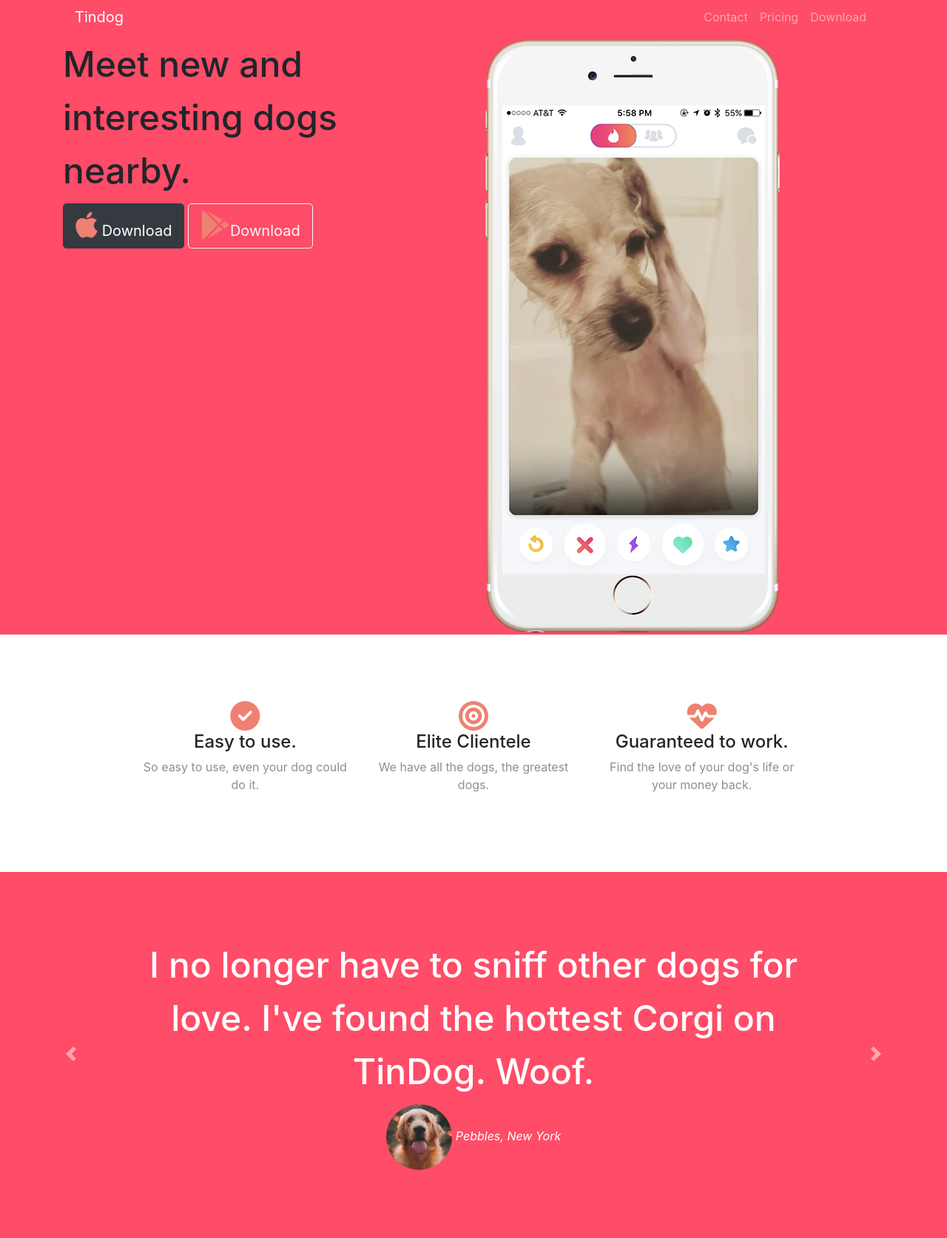
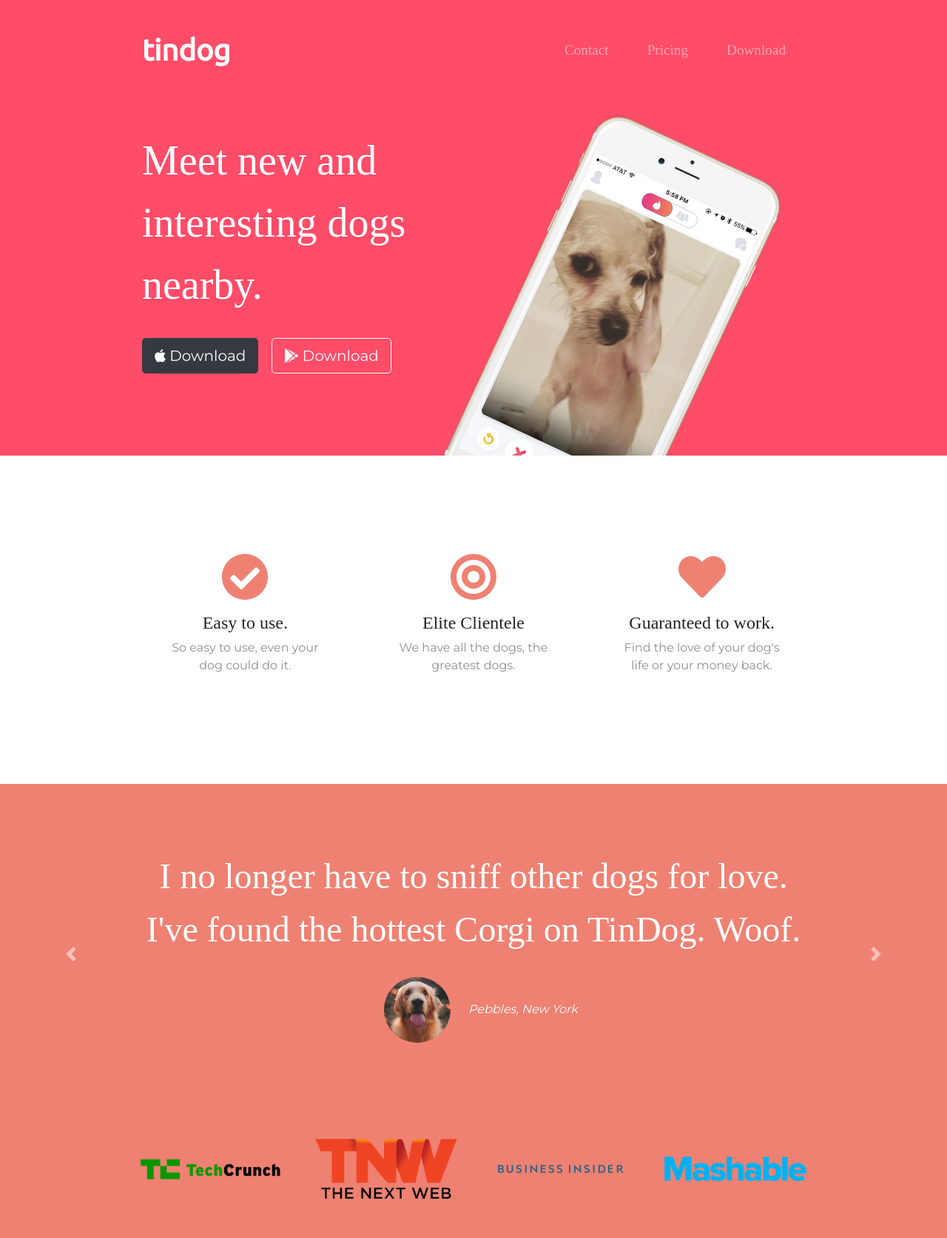
Before and after one commit to Bennett-91/MySite, a plain HTML site: page Tindog/index.html in a window 1280 px wide. Shown: the part 5-1679 px from the top of the page at 74% size. Drawn offline with nearby package versions, Linux system fonts and the light colour scheme.

Commit message:
BootStrap Final Project

```diff
--- a/Tindog/css/styles.css
+++ b/Tindog/css/styles.css
@@ -1,75 +1,179 @@
-#title {
-    background-color: #ff4c68
+
+body {
+  font-family: "Montserrat";
+  text-align: center;
 }
 
-#features {
-    text-align: center;
-    padding: 7% 15%;
-}
-
-#testimonials {
-    text-align: center;
-    background: #ff4c68;
-    color: #fff;
-}
-
-.testimonialsImage {
-    width: 10%;
-    border-radius: 100%;
-}
-
-.carousel-item {
-    padding: 7% 15%;
-}
-
-#press {
-    background: #ff4c68;
-    text-align: center;
-    padding-bottom: 3%;
-}
-
-.container-fluid {
-    padding: 3% 15%;
-}
-
-.row h1 {
-    font: Montserrat-black;
-    font-size: 3rem;
-    line-height: 1.5;
-}
-
-i:hover {
-    color: #ff4c68
-}
-
-i {
-    font-size: 40px;
-    color: #ef8172;
-}
-
-h2 {
-    font-size: 3rem;
-    line-height: 1.5;
-}
-
-h3{
-    font-size: 1.5rem;
+h1, h2, h3, h4, h5, h6 {
+  font-family: "Montserrat-Bold";
 }
 
 p {
-    color: #8f8f8f;
+  color: #8f8f8f;
+}
+
+/* Headings */
+
+.big-heading {
+  font-family: "Montserrat-Black";
+  font-size: 3.5rem;
+  line-height: 1.5;
+}
+
+.section-heading {
+  font-size: 3rem;
+  line-height: 1.5;
+}
+
+/* Containers */
+
+.container-fluid{
+  padding: 7% 15%;
+}
+
+/* Sections */
+
+.colored-section {
+  background-color: #ff4c68;
+  color: #fff;
+}
+
+.white-section {
+  background-color: #fff;
+}
+
+/* Navigation Bar */
+
+.navbar {
+  padding: 0 0 4.5rem;
+}
+
+.navbar-brand {
+  font-family: "Ubuntu";
+  font-size: 2.5rem;
+  font-weight: bold;
+}
+
+.nav-item {
+  padding: 0 18px;
+}
+
+.nav-link {
+  font-size: 1.2rem;
+  font-family: "Montserrat-Light";
+}
+
+/* Buttons */
+
+.download-button {
+  margin: 5% 3% 5% 0;
+}
+
+/* Title Section */
+
+#title {
+  background-color: #ff4c68;
+  color: #fff;
+  text-align: left;
+}
+
+#title .container-fluid {
+  padding: 3% 15% 7%;
+}
+
+/* Title Image */
+
+.title-image {
+  width: 60%;
+  transform: rotate(25deg);
+  position: absolute;
+  right: 30%;
+}
+
+/* Features Section */
+
+#features {
+  position: relative;
+}
+
+.feature-title {
+  font-size: 1.5rem;
+}
+
+.feature-box {
+  padding: 4.5%;
+}
+
+.icon {
+  color: #ef8172;
+  margin-bottom: 1rem;
+}
+
+.icon:hover {
+  color: #ff4c68;
+}
+
+/* Testimonial Section */
+
+#testimonials {
+  background-color: #ef8172;
+}
+
+.testimonial-text {
+  font-size: 3rem;
+  line-height: 1.5;
+}
+
+.testimonial-image {
+  width: 10%;
+  border-radius: 100%;
+  margin: 20px;
+}
+
+
+#press {
+  background-color: #ef8172;
+  padding-bottom: 3%;
 }
 
 .press-logo {
-    width: 10%;
-    margin: 20px 20px 50px;
+  width: 15%;
+  margin: 20px 20px 50px;
 }
 
+/* Pricing Section */
+
 #pricing {
-    padding: 100px;
-    text-align: center;
+  padding: 100px;
 }
 
-.pc {
-    padding: 3% 2%;
+.price-text {
+  font-size: 3rem;
+  line-height: 1.5;
 }
+
+.pricing-column {
+  padding: 3% 2%;
+}
+
+/* CTA Section */
+
+
+/* Footer Section */
+
+
+.social-icon {
+  margin: 20px 10px;
+}
+
+@media (max-width: 1028px) {
+
+  #title {
+    text-align: center;
+  }
+
+  .title-image {
+    position: static;
+    transform: rotate(0);
+  }
+}
--- a/Tindog/index.html
+++ b/Tindog/index.html
@@ -4,65 +4,71 @@
 <head>
   <meta charset="utf-8">
   <title>TinDog</title>
+
   <!-- Google Fonts -->
-    <link rel="preconnect" href="https://fonts.googleapis.com">
-    <link rel="preconnect" href="https://fonts.gstatic.com" crossorigin>
-    <link href="https://fonts.googleapis.com/css2?family=Montserrat|Ubuntu" rel="stylesheet">
+  <link href="https://fonts.googleapis.com/css?family=Montserrat|Ubuntu" rel="stylesheet">
+
+  <!-- CSS Stylesheets -->
+  <link rel="stylesheet" href="https://maxcdn.bootstrapcdn.com/bootstrap/4.0.0/css/bootstrap.min.css" integrity="sha384-Gn5384xqQ1aoWXA+058RXPxPg6fy4IWvTNh0E263XmFcJlSAwiGgFAW/dAiS6JXm" crossorigin="anonymous">
+  <link rel="stylesheet" href="css/styles.css">
 
   <!-- Font Awesome -->
-    <script src="https://kit.fontawesome.com/f6eb538f5d.js" crossorigin="anonymous"></script>
+  <script defer src="https://use.fontawesome.com/releases/v5.0.7/js/all.js"></script>
 
-    <!-- BootStrap -->
-    <link rel="stylesheet" href="https://cdn.jsdelivr.net/npm/bootstrap@4.1.3/dist/css/bootstrap.min.css" integrity="sha384-MCw98/SFnGE8fJT3GXwEOngsV7Zt27NXFoaoApmYm81iuXoPkFOJwJ8ERdknLPMO" crossorigin="anonymous">
-    <script src="https://code.jquery.com/jquery-3.3.1.slim.min.js" integrity="sha384-q8i/X+965DzO0rT7abK41JStQIAqVgRVzpbzo5smXKp4YfRvH+8abtTE1Pi6jizo" crossorigin="anonymous"></script>
-    <script src="https://cdn.jsdelivr.net/npm/popper.js@1.14.3/dist/umd/popper.min.js" integrity="sha384-ZMP7rVo3mIykV+2+9J3UJ46jBk0WLaUAdn689aCwoqbBJiSnjAK/l8WvCWPIPm49" crossorigin="anonymous"></script>
-    <script src="https://cdn.jsdelivr.net/npm/bootstrap@4.1.3/dist/js/bootstrap.min.js" integrity="sha384-ChfqqxuZUCnJSK3+MXmPNIyE6ZbWh2IMqE241rYiqJxyMiZ6OW/JmZQ5stwEULTy" crossorigin="anonymous"></script>
-
-    <!-- My CSS -->
-    <link rel="stylesheet" href="css/styles.css">
+  <!-- Bootstrap Scripts -->
+  <script src="https://code.jquery.com/jquery-3.2.1.slim.min.js" integrity="sha384-KJ3o2DKtIkvYIK3UENzmM7KCkRr/rE9/Qpg6aAZGJwFDMVNA/GpGFF93hXpG5KkN" crossorigin="anonymous"></script>
+  <script src="https://cdnjs.cloudflare.com/ajax/libs/popper.js/1.12.9/umd/popper.min.js" integrity="sha384-ApNbgh9B+Y1QKtv3Rn7W3mgPxhU9K/ScQsAP7hUibX39j7fakFPskvXusvfa0b4Q" crossorigin="anonymous"></script>
+  <script src="https://maxcdn.bootstrapcdn.com/bootstrap/4.0.0/js/bootstrap.min.js" integrity="sha384-JZR6Spejh4U02d8jOt6vLEHfe/JQGiRRSQQxSfFWpi1MquVdAyjUar5+76PVCmYl" crossorigin="anonymous"></script>
 </head>
 
 <body>
 
+  <section class="colored-section" id="title">
 
-    <section id="title">
-
-        <div class="container">
+    <div class="container-fluid">
 
       <!-- Nav Bar -->
+
       <nav class="navbar navbar-expand-lg navbar-dark">
-                <a class="navbar-brand" href="">Tindog</a>
-                <button class="navbar-toggler" type="button" data-toggle="collapse" data-target="#navbarSupportedContent" aria-controls="navbarSupportedContent" aria-expanded="false" aria-label="Toggle navigation">
+
+        <a class="navbar-brand" href="">tindog</a>
+
+        <button class="navbar-toggler" type="button" data-toggle="collapse" data-target="#navbarTogglerDemo02">
             <span class="navbar-toggler-icon"></span>
         </button>
-                <div class="collapse navbar-collapse" id="navbarSupportedContent">
+
+        <div class="collapse navbar-collapse" id="navbarTogglerDemo02">
+
           <ul class="navbar-nav ml-auto">
             <li class="nav-item">
-                            <a class="nav-link" href="">Contact</a>
+              <a class="nav-link" href="#footer">Contact</a>
             </li>
             <li class="nav-item">
-                            <a class="nav-link" href="">Pricing</a>
+              <a class="nav-link" href="#pricing">Pricing</a>
             </li>
             <li class="nav-item">
-                            <a class="nav-link" href="">Download</a>
+              <a class="nav-link" href="#cta">Download</a>
             </li>
           </ul>
+
         </div>
       </nav>
-
 
 
       <!-- Title -->
 
       <div class="row">
+
         <div class="col-lg-6">
-                    <h1>Meet new and interesting dogs nearby.</h1>
-                    <button type="button" class="btn btn-dark btn-lg"><i class="fa-brands fa-apple"></i> Download</button>
-                    <button type="button" class="btn btn-outline-light btn-lg"><i class="fa-brands fa-google-play"></i>Download</button>
+          <h1 class="big-heading">Meet new and interesting dogs nearby.</h1>
+          <button type="button" class="btn btn-dark btn-lg download-button"><i class="fab fa-apple"></i> Download</button>
+          <button type="button" class="btn btn-outline-light btn-lg download-button"><i class="fab fa-google-play"></i> Download</button>
         </div>
+
         <div class="col-lg-6">
-                    <img src="images/iphone6.png" alt="iphone-mockup">
+          <img class="title-image" src="images/iphone6.png" alt="iphone-mockup">
         </div>
+
       </div>
 
     </div>
@@ -72,60 +78,66 @@
 
   <!-- Features -->
 
-    <section id="features">
+  <section class="white-section" id="features">
+
+    <div class="container-fluid">
+
       <div class="row">
-            <div class="col-lg-4 col-md-12">
-                <i class="fa-solid fa-circle-check"></i>
-                <h3>Easy to use.</h3>
+        <div class="feature-box col-lg-4">
+          <i class="icon fas fa-check-circle fa-4x"></i>
+          <h3 class="feature-title">Easy to use.</h3>
           <p>So easy to use, even your dog could do it.</p>
         </div>
-            <div class="col-lg-4 col-md-12">
-                <i class="fa-solid fa-bullseye"></i>
-                <h3>Elite Clientele</h3>
+
+        <div class="feature-box col-lg-4">
+          <i class="icon fas fa-bullseye fa-4x"></i>
+          <h3 class="feature-title">Elite Clientele</h3>
           <p>We have all the dogs, the greatest dogs.</p>
         </div>
-            <div class="col-lg-4 col-md-12">
-                <i class="fa-solid fa-heart-pulse"></i>
-                <h3>Guaranteed to work.</h3>
+
+        <div class="feature-box col-lg-4">
+          <i class="icon fas fa-heart fa-4x"></i>
+          <h3 class="feature-title">Guaranteed to work.</h3>
           <p>Find the love of your dog's life or your money back.</p>
         </div>
+      </div>
+
+
     </div>
   </section>
 
 
   <!-- Testimonials -->
 
-    <section id="testimonials">
+  <section class="colored-section" id="testimonials">
+
     <div id="testimonial-carousel" class="carousel slide" data-ride="false">
-            <div id="carousel-inner">
-                <div class="carousel-item active">
-                    <h2>I no longer have to sniff other dogs for love. I've found the hottest Corgi on TinDog. Woof.</h2>
-                    <img src="images/dog-img.jpg" class="testimonialsImage" alt="dog-profile">
+      <div class="carousel-inner">
+        <div class="carousel-item active container-fluid">
+          <h2 class="testimonial-text">I no longer have to sniff other dogs for love. I've found the hottest Corgi on TinDog. Woof.</h2>
+          <img class="testimonial-image" src="images/dog-img.jpg" alt="dog-profile">
           <em>Pebbles, New York</em>
         </div>
-                <div class="carousel-item">
+        <div class="carousel-item container-fluid">
           <h2 class="testimonial-text">My dog used to be so lonely, but with TinDog's help, they've found the love of their life. I think.</h2>
-                    <img class="testimonialsImage" src="images/lady-img.jpg" alt="lady-profile">
+          <img class="testimonial-image" src="images/lady-img.jpg" alt="lady-profile">
           <em>Beverly, Illinois</em>
         </div>
       </div>
       <a class="carousel-control-prev" href="#testimonial-carousel" role="button" data-slide="prev">
-                <span class="carousel-control-prev-icon">
-                </span>
+    <span class="carousel-control-prev-icon"></span>
       </a>
       <a class="carousel-control-next" href="#testimonial-carousel" role="button" data-slide="next">
-                <span class="carousel-control-next-icon">
-                </span>
+    <span class="carousel-control-next-icon"></span>
       </a>
     </div>
-
 
   </section>
 
 
   <!-- Press -->
 
-    <section id="press">
+  <section class="colored-section" id="press">
     <img class="press-logo" src="images/techcrunch.png" alt="tc-logo">
     <img class="press-logo" src="images/tnw.png" alt="tnw-logo">
     <img class="press-logo" src="images/bizinsider.png" alt="biz-insider-logo">
@@ -136,89 +148,90 @@
 
   <!-- Pricing -->
 
-    <section id="pricing">
+  <section class="white-section" id="pricing">
 
-        <h2>A Plan for Every Dog's Needs</h2>
+    <h2 class="section-heading">A Plan for Every Dog's Needs</h2>
     <p>Simple and affordable price plans for your and your dog.</p>
 
     <div class="row">
 
-            <div class="pc col-lg-4 col-md-6">
-
+      <div class="pricing-column col-lg-4 col-md-6">
         <div class="card">
           <div class="card-header">
             <h3>Chihuahua</h3>
           </div>
           <div class="card-body">
-                        <h2>Free</h2>
+            <h2 class="price-text">Free</h2>
             <p>5 Matches Per Day</p>
             <p>10 Messages Per Day</p>
             <p>Unlimited App Usage</p>
-                        <button type="button" class="btn btn-dark btn-lg btn-block">Sign Up</button>
+            <button class="btn btn-lg btn-block btn-outline-dark" type="button">Sign Up</button>
           </div>
         </div>
       </div>
 
-            <div class="pc col-lg-4 col-md-6">
+      <div class="pricing-column col-lg-4 col-md-6">
         <div class="card">
           <div class="card-header">
             <h3>Labrador</h3>
           </div>
           <div class="card-body">
-                        <h2>$49 / mo</h2>
+            <h2 class="price-text">$49 / mo</h2>
             <p>Unlimited Matches</p>
             <p>Unlimited Messages</p>
             <p>Unlimited App Usage</p>
-                        <button type="button" class="btn btn-dark btn-lg btn-block">Sign Up</button>
+            <button class="btn btn-lg btn-block btn-dark" type="button">Sign Up</button>
           </div>
         </div>
       </div>
 
-            <div class="pc col-lg-4">
+      <div class="pricing-column col-lg-4">
         <div class="card">
           <div class="card-header">
             <h3>Mastiff</h3>
           </div>
           <div class="card-body">
-                        <h2>$99 / mo</h2>
+            <h2 class="price-text">$99 / mo</h2>
             <p>Pirority Listing</p>
             <p>Unlimited Matches</p>
             <p>Unlimited Messages</p>
             <p>Unlimited App Usage</p>
-                        <button type="button" class="btn btn-dark btn-lg btn-block">Sign Up</button>
+            <button class="btn btn-lg btn-block btn-dark" type="button">Sign Up</button>
+
           </div>
         </div>
       </div>
 
 
+
     </div>
-
-
-
-
-
-
 
   </section>
 
 
   <!-- Call to Action -->
 
-    <section id="cta">
+  <section class="colored-section" id="cta">
 
-        <h3>Find the True Love of Your Dog's Life Today.</h3>
-        <button type="button">Download</button>
-        <button type="button">Download</button>
+    <div class="container-fluid">
 
+      <h3 class="big-heading">Find the True Love of Your Dog's Life Today.</h3>
+      <button class="download-button btn btn-lg btn-dark" type="button"><i class="fab fa-apple"></i> Download</button>
+      <button class="download-button btn btn-lg brn-light" type="button"><i class="fab fa-google-play"></i> Download</button>
+    </div>
   </section>
 
 
   <!-- Footer -->
 
-    <footer id="footer">
-
-        <p>© Copyright TinDog</p>
-
+  <footer class="white-section" id="footer">
+    <div class="container-fluid">
+      <i class="social-icon fab fa-facebook-f"></i>
+      <i class="social-icon fab fa-twitter"></i>
+      <i class="social-icon fab fa-instagram"></i>
+      <i class="social-icon fas fa-envelope"></i>
+      <p>© Copyright 2018 TinDog</p>
+    </div>
   </footer>
 
 
```
Lines whose indentation alone changed are shown as unchanged.
